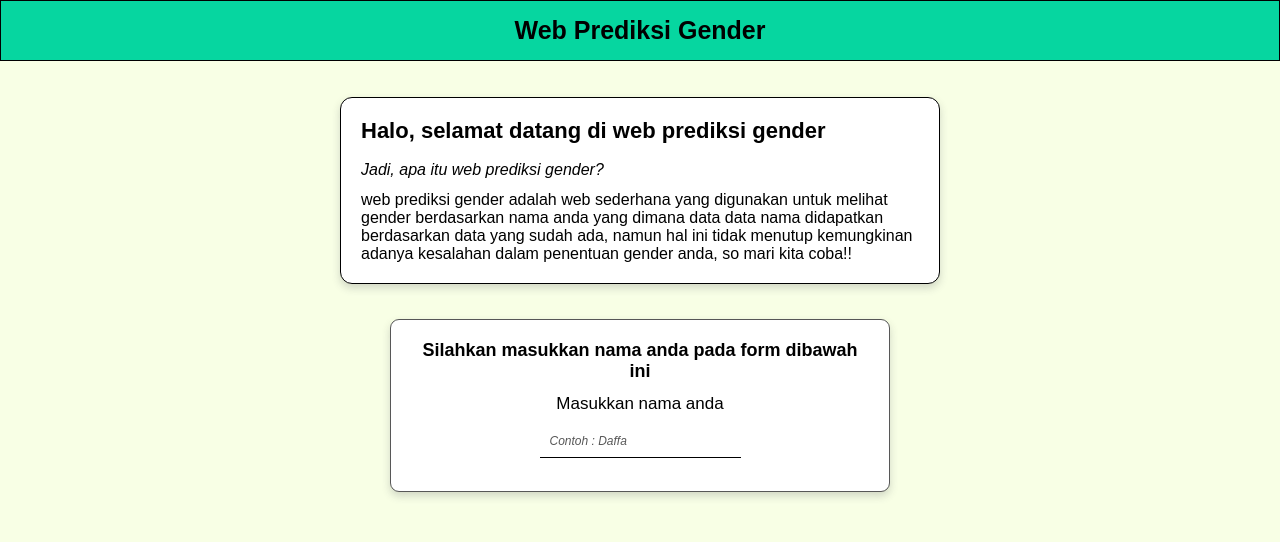
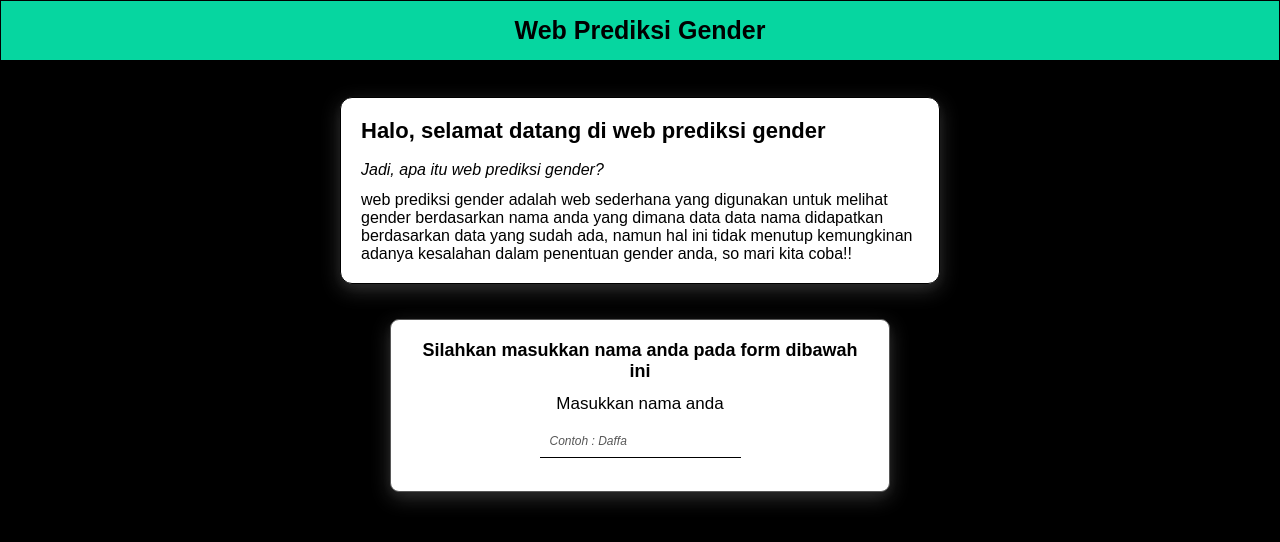
Before and after one commit to DaffaAlfaritzi/web-prediksi, a plain HTML site: page index.html in a window 1280 px wide. Drawn offline with Linux system fonts and the light colour scheme.

Commit message:
Update style.css

```diff
--- a/style.css
+++ b/style.css
@@ -5,7 +5,7 @@
 }
 
 body {
-  background-color: #f8ffe5;
+  background-color: black;
   font-family: sans-serif;
 }
 
```
